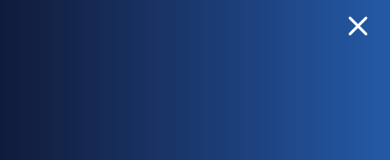
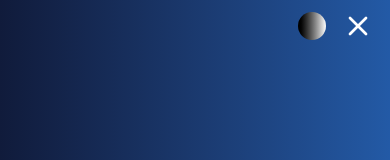
Before and after one commit to jfgarcia0911/jf-portfolio-nextjs, a Next.js app: page / in a window 390 px wide. Both pictures are taken after a click on the icon 356 px from the left and 28 px from the top of the page. Shown: the top 160 px of the page. Built offline with nearby package versions, Linux system fonts and the light colour scheme.

Commit message:
style: add dark mode support to MobileMenu and docs comments

```diff
--- a/components/navbar/MobileMenu.jsx
+++ b/components/navbar/MobileMenu.jsx
@@ -5,46 +5,60 @@ import Link from "next/link";
 import { navIcons } from "@/constants/navIcons";
 import { navLinks } from "@/constants/navLinks";
 
-export default function MobileMenu({  setIsOpen }) {
+export default function MobileMenu({ setIsOpen, isDarkMode, setIsDarkMode }) {
+	// Switch text color depending on dark/light mode
+	const textColor = isDarkMode === "dark" ? "text-white" : "text-gray-900";
 	return (
+		// Animated container for mobile menu using Framer Motion
 		<motion.div
 			initial={{ opacity: 0, scaleX: 0 }}
 			animate={{ opacity: 1, scaleX: 1 }}
 			exit={{ opacity: 0, scaleX: 0 }}
 			transition={{ duration: 1, ease: "easeInOut" }}
 			style={{ transformOrigin: "left" }}
-			className="absolute top-0 left-0 z-49 w-full bg-linear-to-l from-[rgb(35,90,166)] to-[rgb(16,27,59)] py-2.5 px-4  lg:hidden h-screen"
+			className={`absolute top-0 left-0 z-49 w-full bg-linear-to-l ${isDarkMode === "dark" ? "from-[rgb(35,90,166)] to-[rgb(16,27,59)]" : "from-[rgb(240,240,240)] to-[rgb(200,200,200)]"} py-2.5 px-4  lg:hidden h-screen ${textColor}`}
 		>
 			<div className="h-screen flex flex-col justify-between ">
-				<X
-					className="w-8 h-8  text-white cursor-pointer ml-auto"
-					onClick={() => setIsOpen(false)}
-				/>
+				<div className="flex justify-end items-center gap-4">
+					{/* Dark mode toggle button */}
+					<div
+						onClick={() => {
+							setIsDarkMode(isDarkMode === "dark" ? "light" : "dark");
+							setIsOpen(false);
+						}}
+						className={` rounded-full  h-7 w-7 cursor-pointer bg-linear-to-r  ${isDarkMode === "dark" ? "from-black to-white " : "from-white to-black"}`}
+					></div>
+					{/* Close (X) icon to close menu */}
+					<X
+						className="w-8 h-8   cursor-pointer "
+						onClick={() => setIsOpen(false)}
+					/>
+				</div>
+				{/* Navigation links (large text for mobile) */}
 				<div className="text-3xl px-20 font-bold">
 					{navLinks.map((link, index) => (
 						<Link
 							key={index}
 							href={link.href}
-              aria-label={link.ariaLabel}
-							className="block py-3 text-white hover:text-blue-500 focus:underline"
+							aria-label={link.ariaLabel}
+							className="block py-3  hover:text-blue-500 focus:underline"
 							onClick={() => setIsOpen(false)}
 						>
 							{link.name}
 						</Link>
 					))}
 				</div>
-
+				{/* Social/media icons at bottom */}
 				<ul className="mb-10 px-20 flex   gap-4">
 					{navIcons.map((navIcon, index) => (
-						<li key={index} >
+						<li key={index}>
 							<Link
 								href={navIcon.href}
 								target="_blank"
 								rel="noopener noreferrer"
-                aria-label={navIcon.ariaLabel}
-
+								aria-label={navIcon.ariaLabel}
 							>
-								<navIcon.icon className="w-10 h-10 text-white" />
+								<navIcon.icon className="w-10 h-10 " />
 							</Link>
 						</li>
 					))}
```
